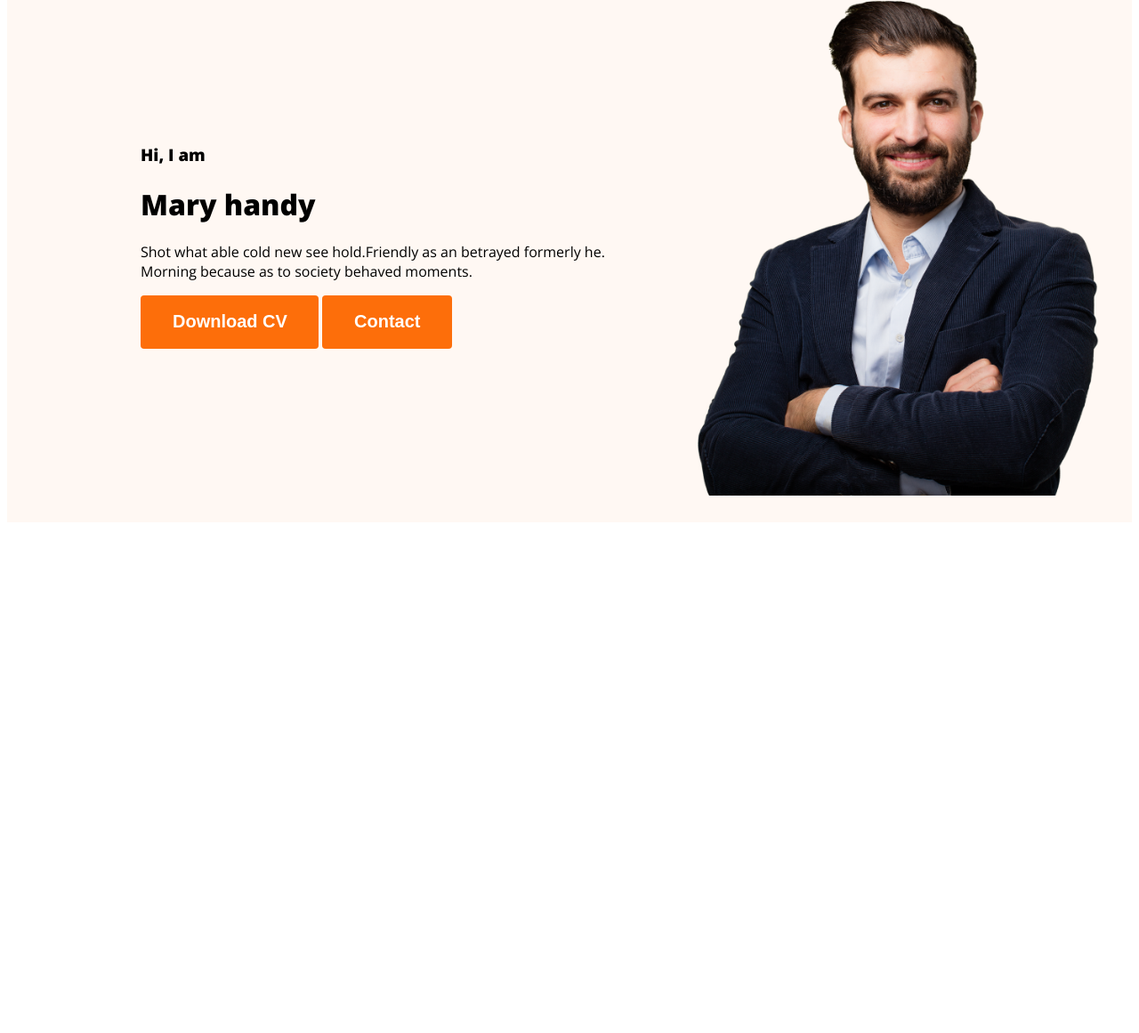
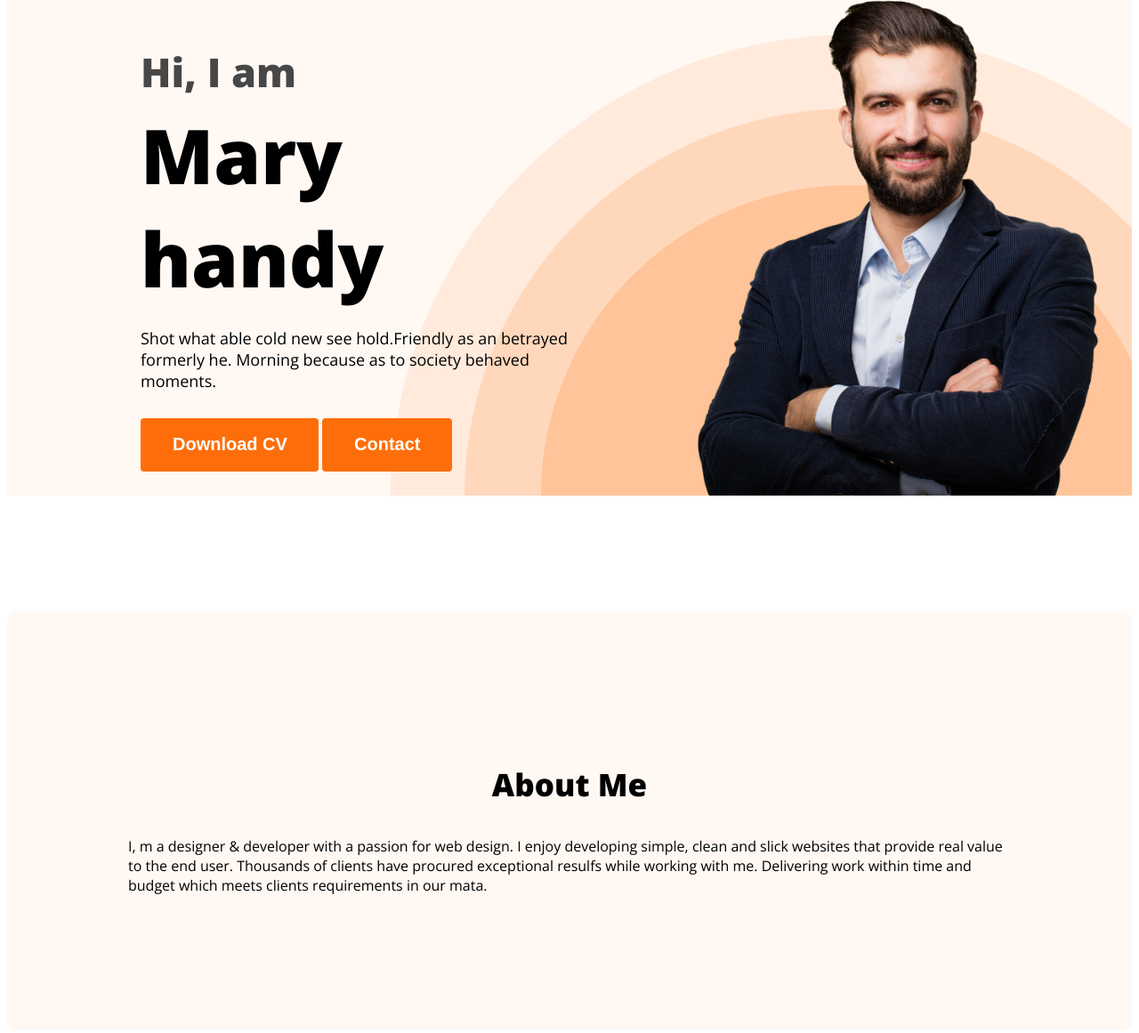
Before and after one commit to tanvironton/webdeveloper-portfolio, a plain HTML site: page index.html in a window 1280 px wide. Shown: the part 211-1372 px from the top of the page at 89% size. Before the commit the page ends 806 px from the top, so only its background shows below. Drawn offline with nearby package versions, Linux system fonts and the light colour scheme.

Commit message:
ABout Section

```diff
--- a/index.html
+++ b/index.html
@@ -26,7 +26,7 @@
     <div class="banner-content">
 <h3 class="banner-greeting">Hi, I am</h3>
 <h1 class="banner-title">Mary handy</h1>
-<p>Shot what able cold new see hold.Friendly as an betrayed formerly he. Morning because as to society behaved moments.</p>
+<p class="banner-des">Shot what able cold new see hold.Friendly as an betrayed formerly he. Morning because as to society behaved moments.</p>
 <button class="btn-primary">Download CV</button>
 <button class="btn-primary">Contact</button>
 </div>
@@ -34,7 +34,11 @@
 </div>
      </header>
      <main>
+<section class="about">
+    <h3 class="section-title">About Me </h3>
+    <p class="section-description">I, m a designer & developer with a passion for web design. I enjoy developing simple, clean and slick websites that provide real value to the end user. Thousands of clients have procured exceptional resulfs while working with me. Delivering work within time and budget which meets clients requirements in our mata.</p>
 
+</section>
      </main>
      <footer>
 
--- a/styles/portfolio.css
+++ b/styles/portfolio.css
@@ -53,18 +53,68 @@ nav a {
     color: #474747;
 
 }
+
 /* Header related */
-.header{
+.header {
     background-color: #FFF8F3;
+    background-image: url('../images/header_bg.png');
+    background-repeat: no-repeat;
+    background-position: bottom right;
 }
-.banner{
-    padding:30px 30px 30px 150px;
-    display:flex;
+
+.banner {
+    padding: 30px 30px 0px 150px;
+    display: flex;
     align-items: center;
+    justify-content: space-between;
 }
-.banner .profile-pic{
+
+.banner .profile-pic {
     width: 500px;
 }
-.banner-content{
+
+.banner-content {
+    max-width: 500px;
 
 }
+
+.banner-greeting {
+    font-size: 45px;
+    color: #474747;
+    margin-bottom: 0px;
+
+
+}
+
+.banner-title {
+    font-weight: 700;
+    font-size: 85px;
+    margin-top: 5px;
+    margin-bottom: 20px;
+
+}
+
+.banner-des {
+    font-size: 18px;
+    font-weight: 400;
+    margin-top: 20px;
+    margin-bottom: 30px;
+}
+
+/* Main Section */
+
+/* About Section */
+
+.about {
+    padding: 136px;
+    border-radius: 10px;
+    background: #FFF8F3;
+    margin:130px 0px;
+}
+.section-title{
+    font-weight: 700;
+    font-size: 35px;
+    text-align: center;
+    color:#7474747;
+
+}
```
